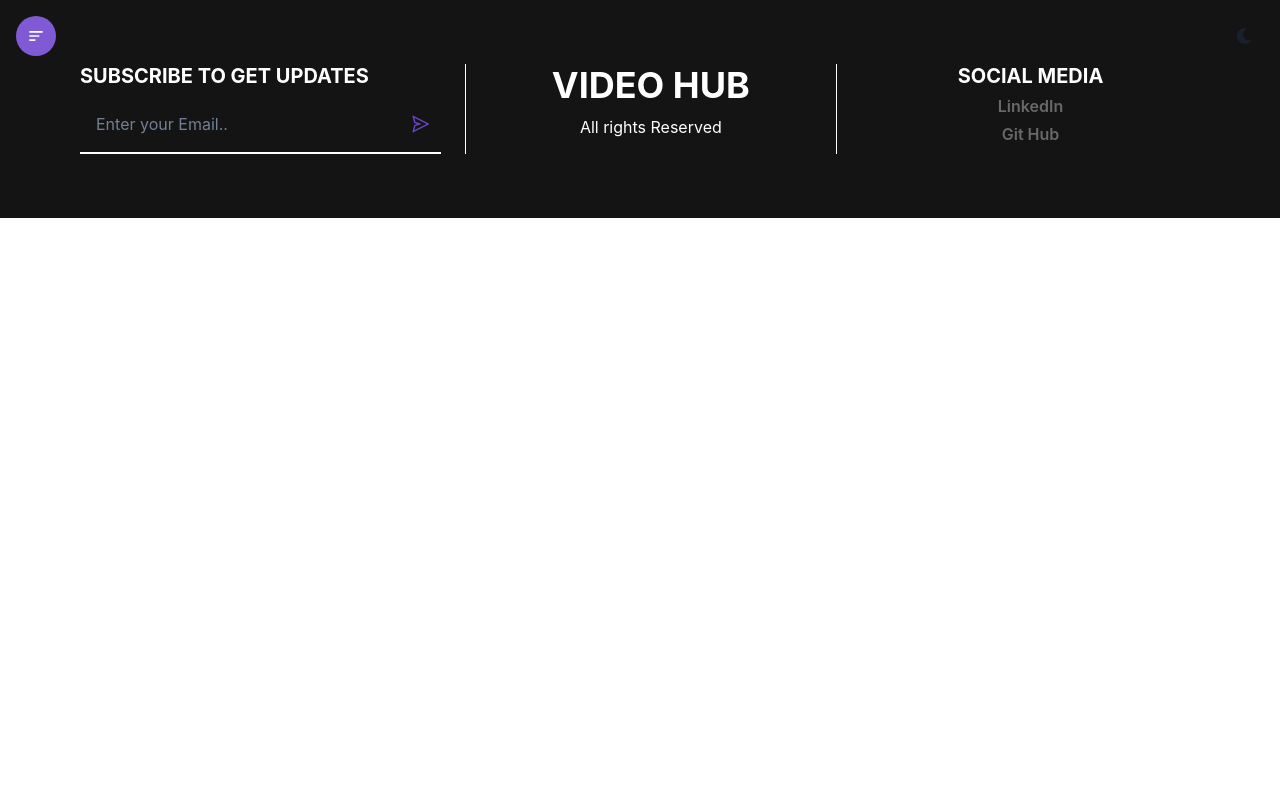
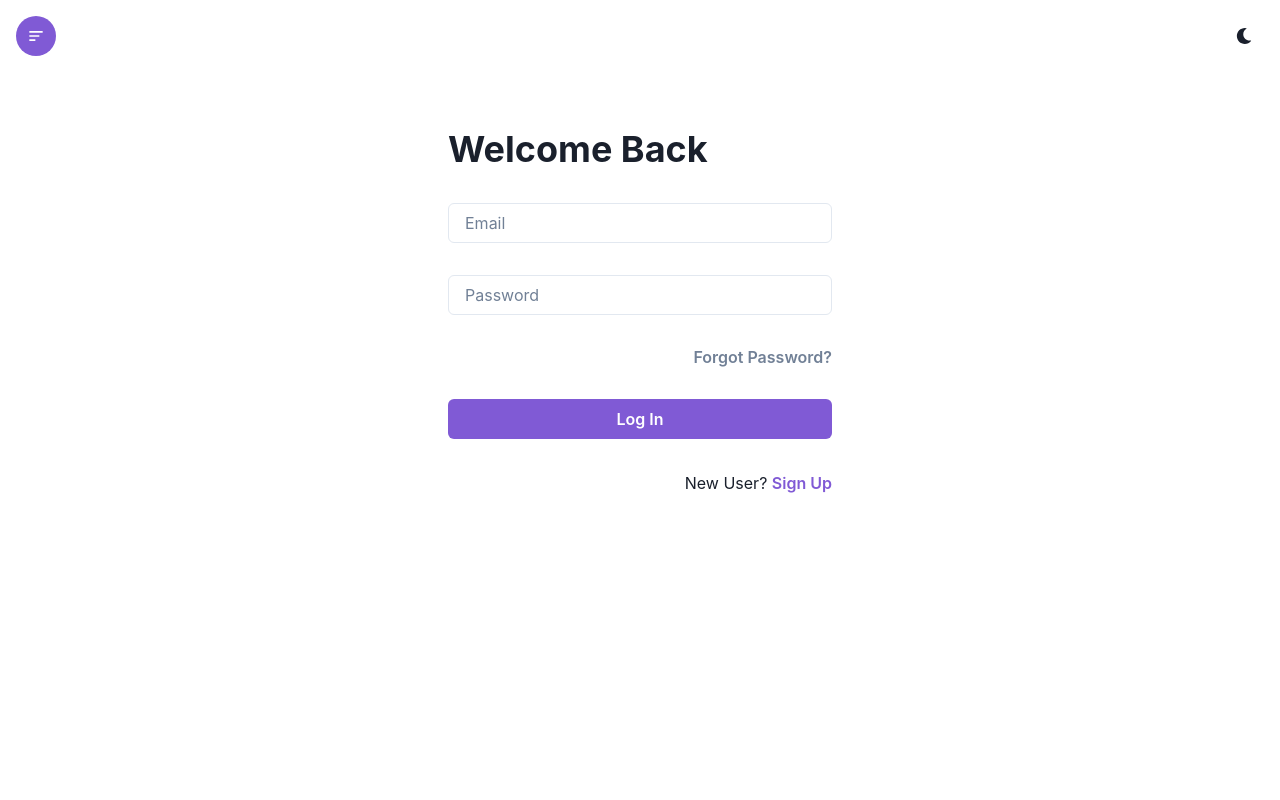
Before and after one commit to its-hisham/ReactChakraUI, a React (Create React App) app: page /Login in a window 1280 px wide. Shown: the top 800 px of the page. Built offline with nearby package versions, Linux system fonts and the light colour scheme.

Commit message:
added login page

```diff
--- a/src/App.js
+++ b/src/App.js
@@ -4,6 +4,8 @@
 import Footer from './components/Footer'
 import Videos from "./components/Videos";
 import Upload from "./components/Upload";
+import Login from "./components/Login";
+import SignUp from "./components/SignUp";
 
 
 
@@ -15,6 +17,8 @@
         <Route path='/' element={<Home/>} />
         <Route path='/Videos' element={<Videos/>} />
         <Route path='/Upload' element={<Upload/>} />
+        <Route path='/Login' element={<Login/>} />
+        <Route path='/SignUp' element={<SignUp/>} />
          </Routes>
          <Footer/>
 
--- /dev/null
+++ b/src/components/Login.jsx
@@ -0,0 +1,45 @@
+import { Button, Container, Heading, Input, VStack, Text} from '@chakra-ui/react'
+import React from 'react'
+import { Link } from 'react-router-dom'
+
+const Login = () => {
+  return (
+    <Container maxW={'container.xl'} h={'100vh'} p={'16'}>
+
+
+      <form>
+        <VStack alignItems={'stretch'} spacing={'8'} w={['full' , '96']} m={'auto'} my={'16'}>
+         <Heading>Welcome Back</Heading>
+
+         <Input placeholder='Email'  type='email' required focusBorderColor={'purple.500'}/>
+         <Input placeholder='Password'  type='password' required focusBorderColor={'purple.500'}/>
+
+         <Button variant={'link'} alignSelf={'flex-end'}>
+        <Link to={'/forgotpassword'}>Forgot Password?</Link>
+       </Button>
+
+<Button type='submit' colorScheme='purple'>Log In</Button>
+
+<Text textAlign={'right'}>New User? {'       '}
+
+<Button variant={'link'} colorScheme='purple'>
+        <Link to={'/SignUp'}>Sign Up</Link>
+       </Button>
+
+
+
+ </Text>
+
+
+
+        </VStack>
+
+
+
+      </form>
+
+    </Container>
+  )
+}
+
+export default Login
--- /dev/null
+++ b/src/components/SignUp.jsx
@@ -0,0 +1,9 @@
+import React from 'react'
+
+const SignUp = () => {
+  return (
+    <div>SignUp</div>
+  )
+}
+
+export default SignUp
```
